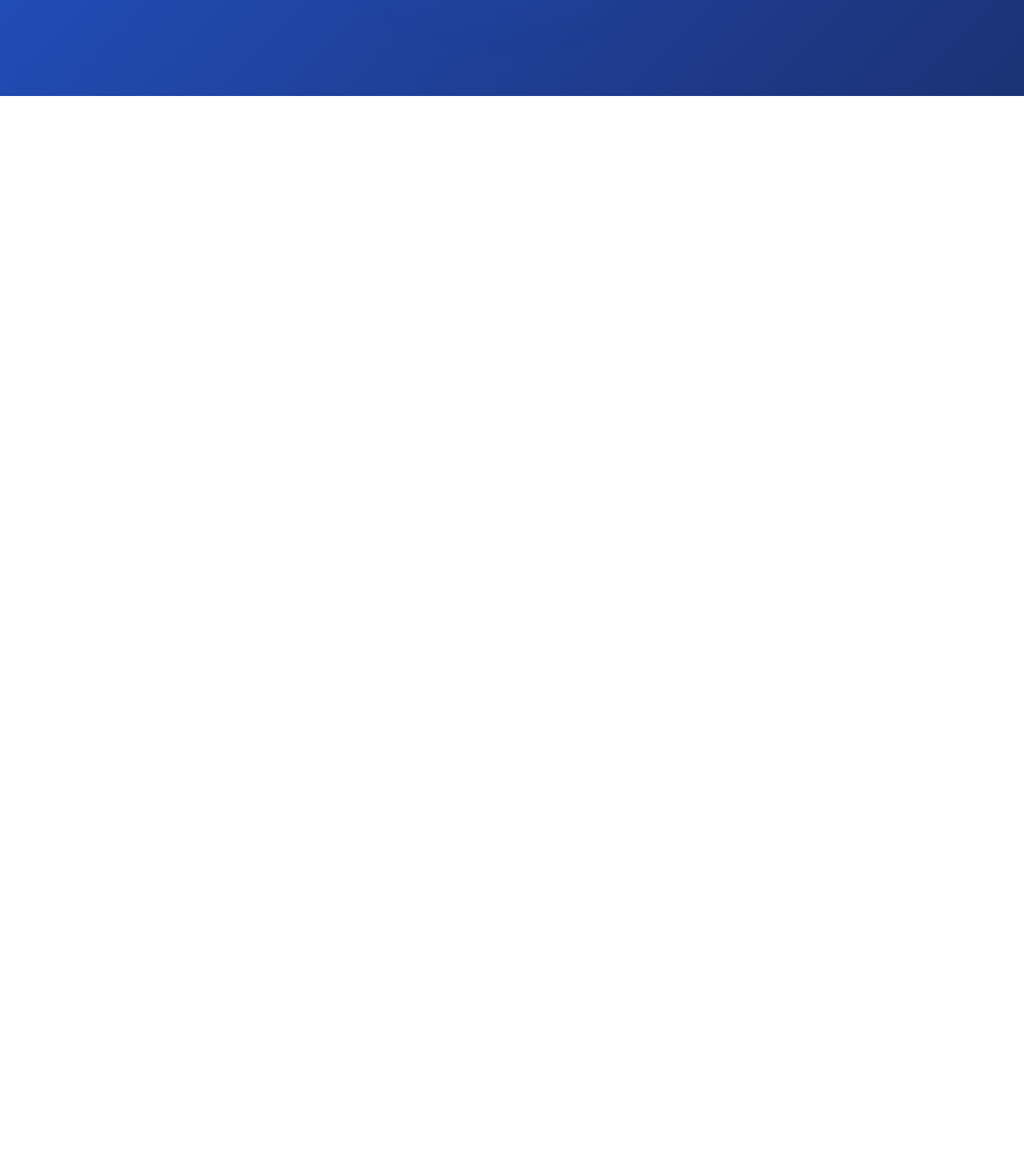
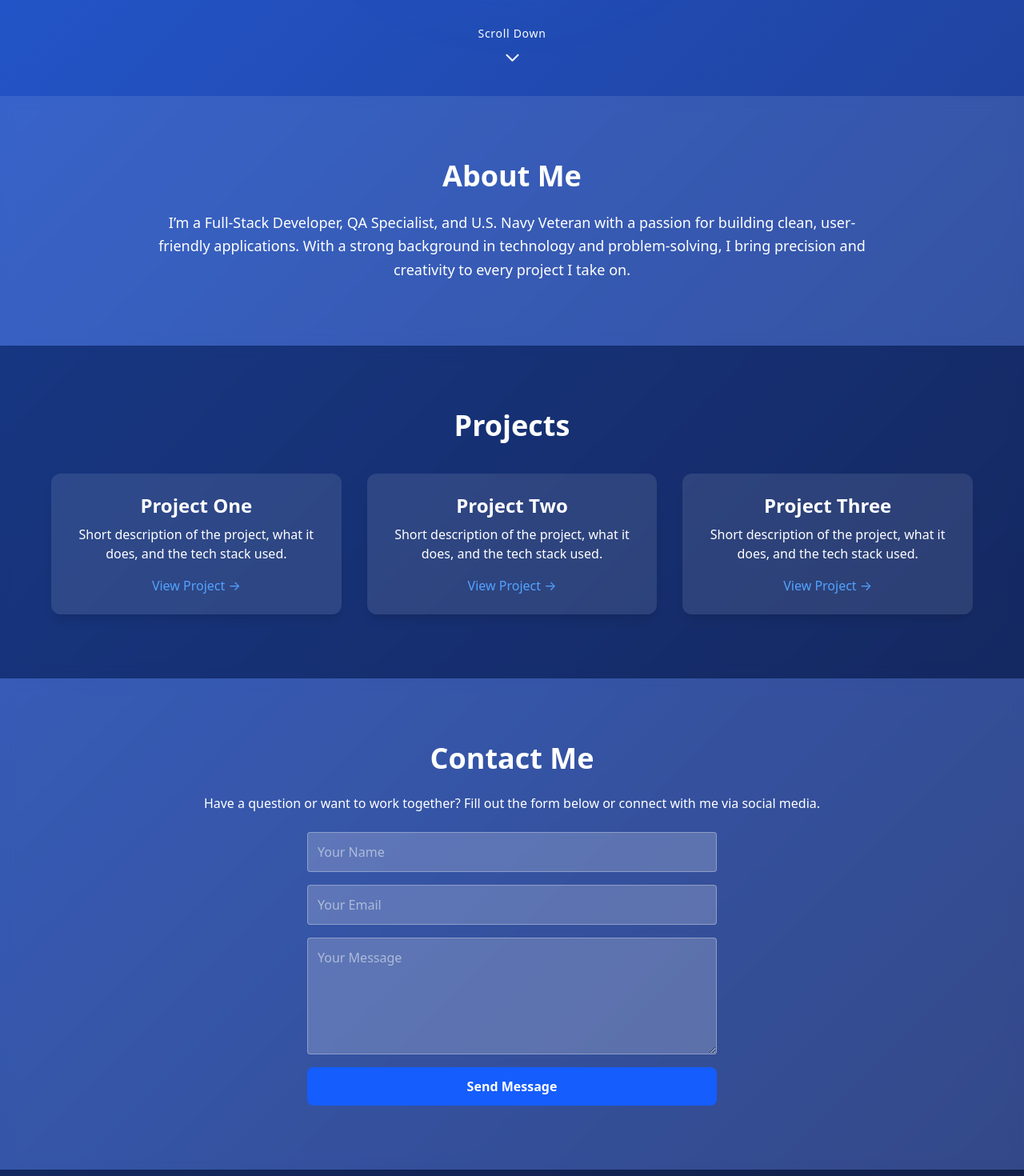
Before and after one commit to pnwmakes/my-portfolio, a Next.js app: page / in a window 1280 px wide. Shown: the part 680-2150 px from the top of the page at 80% size. Before the commit the page ends 800 px from the top, so only its background shows below. Built offline with nearby package versions, Linux system fonts and the light colour scheme.

Commit message:
add scroll and styling

```diff
--- a/app/globals.css
+++ b/app/globals.css
@@ -155,3 +155,13 @@ h6 {
 .card-gradient a {
     mix-blend-mode: normal;
 }
+/* Fade-in sections on scroll */
+.fade-in {
+    opacity: 0;
+    transform: translateY(20px);
+    transition: opacity 0.8s ease-out, transform 0.8s ease-out;
+}
+.fade-in.visible {
+    opacity: 1;
+    transform: translateY(0);
+}
--- a/app/page.tsx
+++ b/app/page.tsx
@@ -1,24 +1,68 @@
+'use client';
+
+import { useEffect, useState } from 'react';
+
 export default function HomePage() {
+    const [showScrollIndicator, setShowScrollIndicator] = useState(true);
+
+    useEffect(() => {
+        const handleScroll = () => {
+            if (window.scrollY > 50) {
+                setShowScrollIndicator(false);
+            } else {
+                setShowScrollIndicator(true);
+            }
+        };
+
+        window.addEventListener('scroll', handleScroll);
+        return () => window.removeEventListener('scroll', handleScroll);
+    }, []);
+
     return (
-        <main className='flex flex-col items-center justify-center min-h-screen bg-animated-gradient px-4'>
-            {/* Card with opposite gradient and glow */}
+        <main className='bg-animated-gradient text-white relative'>
+            {/* HERO SECTION */}
+            <section className='flex flex-col items-center justify-center min-h-screen px-4 relative'>
+                {/* Scroll Indicator */}
+                <a
+                    href='#about'
+                    className={`absolute bottom-6 left-1/2 transform -translate-x-1/2 transition-opacity duration-700 ${
+                        showScrollIndicator ? 'opacity-100' : 'opacity-0'
+                    }`}
+                >
+                    <div className='flex flex-col items-center space-y-2 animate-bounce cursor-pointer'>
+                        <span className='text-sm font-light tracking-wider'>
+                            Scroll Down
+                        </span>
+                        <svg
+                            xmlns='http://www.w3.org/2000/svg'
+                            className='w-6 h-6'
+                            fill='none'
+                            viewBox='0 0 24 24'
+                            stroke='currentColor'
+                        >
+                            <path
+                                strokeLinecap='round'
+                                strokeLinejoin='round'
+                                strokeWidth={2}
+                                d='M19 9l-7 7-7-7'
+                            />
+                        </svg>
+                    </div>
+                </a>
+
+                {/* Card */}
                 <div className='card-gradient glow-container flex flex-col items-center backdrop-blur-lg p-8 rounded-2xl shadow-xl border border-white/20 relative z-10'>
-                {/* Headshot */}
                     <img
                         src='/images/headshot.png'
                         alt='James Melzark'
                         className='w-40 h-40 rounded-full object-cover shadow-lg border-4 border-white'
                     />
-
-                {/* Name */}
                     <h1 className='mt-6 text-3xl font-bold text-center text-white text-glow'>
                         James Melzark
                     </h1>
                     <p className='mt-2 font-semibold text-center text-white text-glow'>
                         Full-Stack Developer · Navy Veteran
                     </p>
-
-                {/* Buttons */}
                     <div className='mt-4 flex space-x-4'>
                         <a
                             href='#projects'
@@ -34,6 +78,124 @@ export default function HomePage() {
                         </a>
                     </div>
                 </div>
+            </section>
+
+            {/* ABOUT SECTION */}
+            <section
+                id='about'
+                className='py-20 bg-white/10 backdrop-blur-sm px-4'
+            >
+                <div className='max-w-4xl mx-auto text-center'>
+                    <h2 className='text-4xl font-bold mb-6'>About Me</h2>
+                    <p className='text-lg leading-relaxed'>
+                        I’m a Full-Stack Developer, QA Specialist, and U.S. Navy
+                        Veteran with a passion for building clean, user-friendly
+                        applications. With a strong background in technology and
+                        problem-solving, I bring precision and creativity to
+                        every project I take on.
+                    </p>
+                </div>
+            </section>
+
+            {/* PROJECTS SECTION */}
+            <section
+                id='projects'
+                className='py-20 bg-black/30 backdrop-blur-sm px-4'
+            >
+                <div className='max-w-6xl mx-auto text-center'>
+                    <h2 className='text-4xl font-bold mb-10'>Projects</h2>
+                    <div className='grid md:grid-cols-3 gap-8'>
+                        {/* Example Project Card */}
+                        <div className='bg-white/10 p-6 rounded-xl shadow-lg'>
+                            <h3 className='text-2xl font-bold mb-2'>
+                                Project One
+                            </h3>
+                            <p className='mb-4'>
+                                Short description of the project, what it does,
+                                and the tech stack used.
+                            </p>
+                            <a
+                                href='#'
+                                className='text-blue-400 hover:underline'
+                            >
+                                View Project →
+                            </a>
+                        </div>
+                        <div className='bg-white/10 p-6 rounded-xl shadow-lg'>
+                            <h3 className='text-2xl font-bold mb-2'>
+                                Project Two
+                            </h3>
+                            <p className='mb-4'>
+                                Short description of the project, what it does,
+                                and the tech stack used.
+                            </p>
+                            <a
+                                href='#'
+                                className='text-blue-400 hover:underline'
+                            >
+                                View Project →
+                            </a>
+                        </div>
+                        <div className='bg-white/10 p-6 rounded-xl shadow-lg'>
+                            <h3 className='text-2xl font-bold mb-2'>
+                                Project Three
+                            </h3>
+                            <p className='mb-4'>
+                                Short description of the project, what it does,
+                                and the tech stack used.
+                            </p>
+                            <a
+                                href='#'
+                                className='text-blue-400 hover:underline'
+                            >
+                                View Project →
+                            </a>
+                        </div>
+                    </div>
+                </div>
+            </section>
+
+            {/* CONTACT SECTION */}
+            <section
+                id='contact'
+                className='py-20 bg-white/10 backdrop-blur-sm px-4'
+            >
+                <div className='max-w-4xl mx-auto text-center'>
+                    <h2 className='text-4xl font-bold mb-6'>Contact Me</h2>
+                    <p className='mb-6'>
+                        Have a question or want to work together? Fill out the
+                        form below or connect with me via social media.
+                    </p>
+                    <form className='grid gap-4 max-w-lg mx-auto'>
+                        <input
+                            type='text'
+                            placeholder='Your Name'
+                            className='p-3 rounded bg-white/20 border border-white/30 focus:outline-none'
+                        />
+                        <input
+                            type='email'
+                            placeholder='Your Email'
+                            className='p-3 rounded bg-white/20 border border-white/30 focus:outline-none'
+                        />
+                        <textarea
+                            rows={5}
+                            placeholder='Your Message'
+                            className='p-3 rounded bg-white/20 border border-white/30 focus:outline-none'
+                        ></textarea>
+                        <button
+                            type='submit'
+                            className='bg-blue-600 hover:bg-blue-700 py-3 px-6 rounded-lg font-bold'
+                        >
+                            Send Message
+                        </button>
+                    </form>
+                </div>
+            </section>
+
+            {/* FOOTER */}
+            <footer className='text-center py-6 bg-black/40 text-sm'>
+                © {new Date().getFullYear()} James Melzark. All rights reserved.
+            </footer>
         </main>
     );
 }
--- a/package.json
+++ b/package.json
@@ -8,6 +8,7 @@
     "start": "next start"
   },
   "dependencies": {
+    "framer-motion": "^12.23.12",
     "next": "15.4.5",
     "react": "18.3.1",
     "react-dom": "18.3.1"
```
Also changed, not shown: 1 other file (tests, documents, lock files or other folders). Lines whose indentation alone changed are shown as unchanged.
